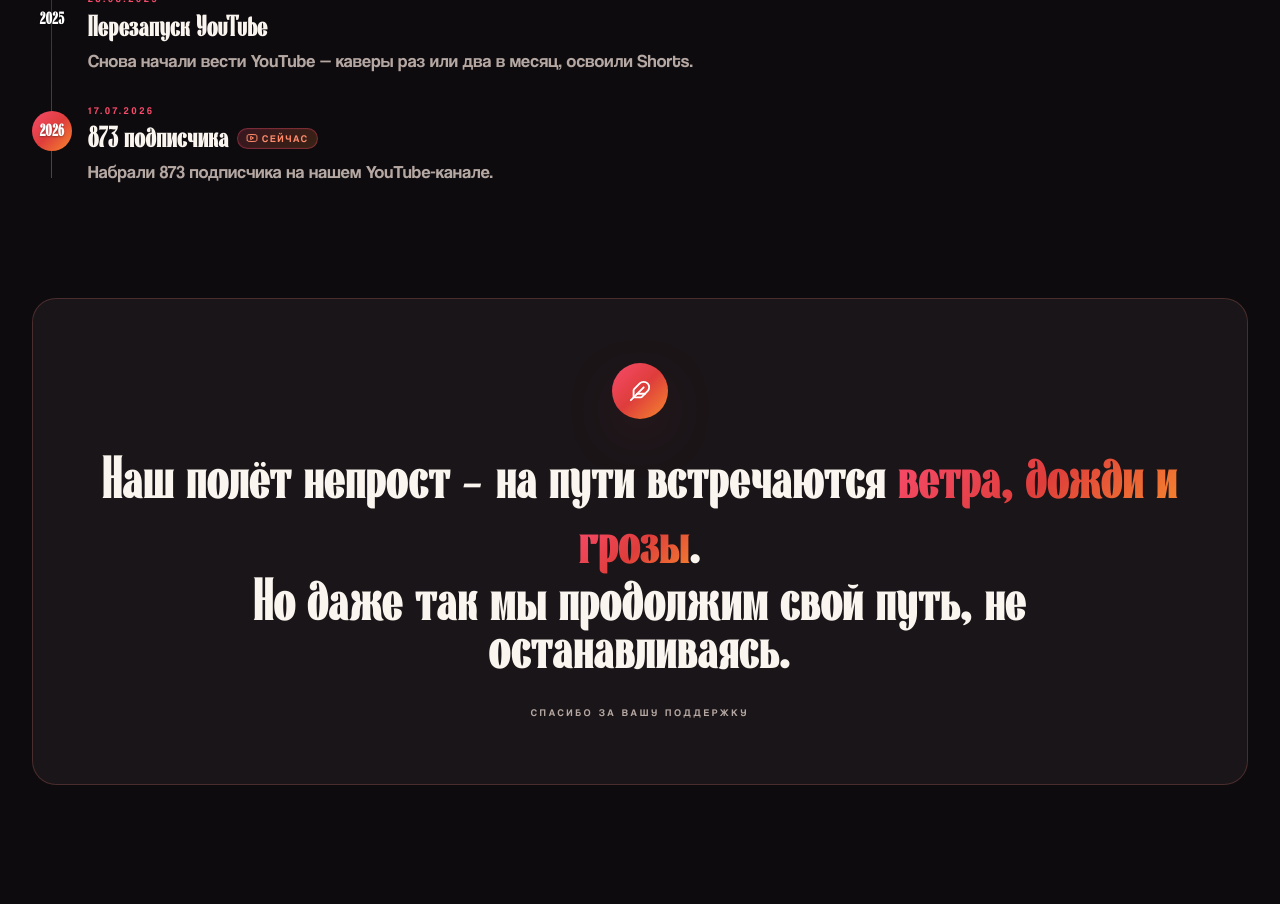
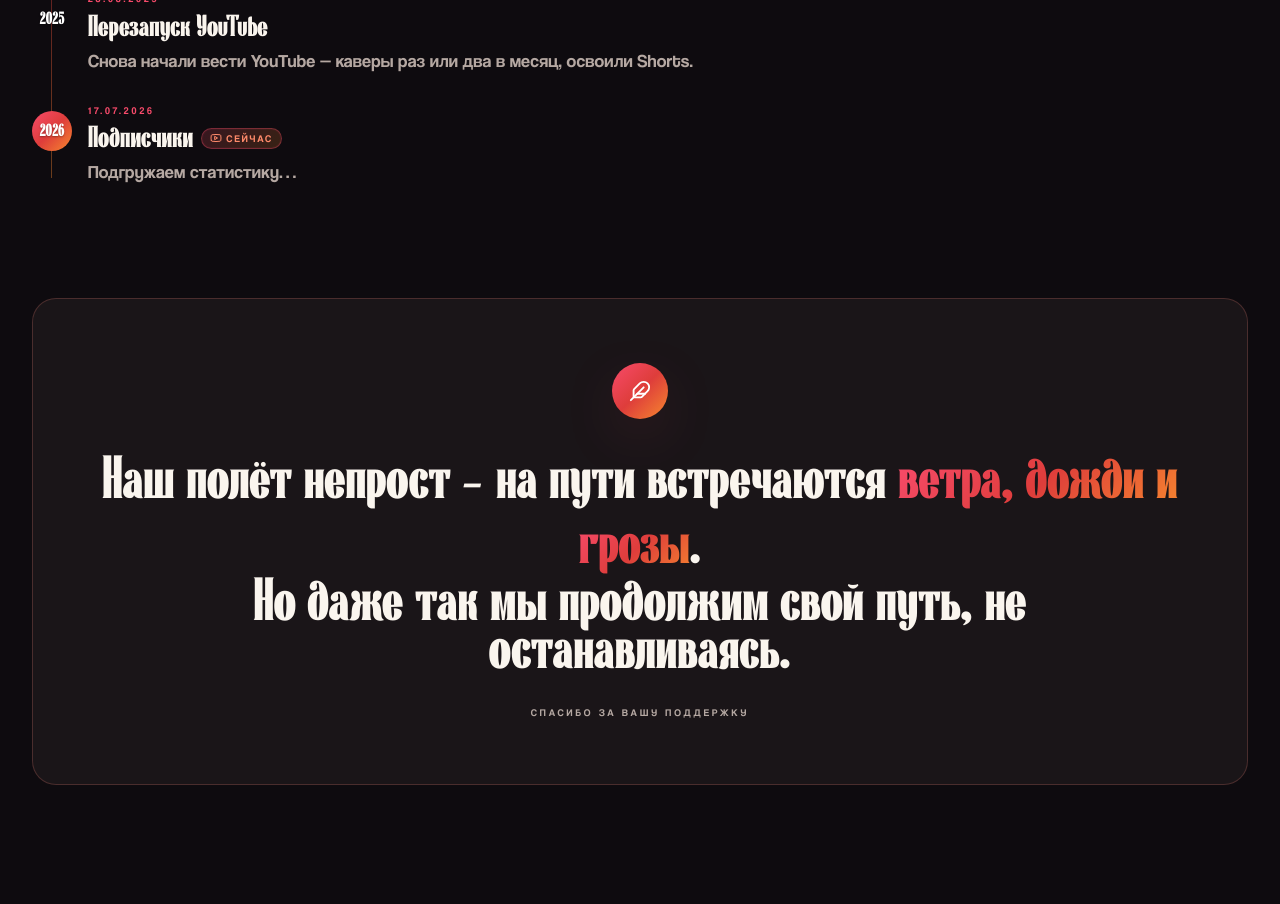
Before and after one commit to NerienAmandes/PhoenixSite, a React (Vite) app: page /about in a window 1280 px wide. Shown: the part 3300-4204 px from the top of the page. Built offline with nearby package versions, Linux system fonts and the light colour scheme; no server answers.

Commit message:
feat(about): подтягивать число подписчиков в блок 'Сейчас'

```diff
--- a/src/pages/AboutPage.tsx
+++ b/src/pages/AboutPage.tsx
@@ -133,11 +133,26 @@ const milestones = [
   {
     date: '17.07.2026',
     year: '2026',
-    title: '873 подписчика',
-    text: 'Набрали 873 подписчика на нашем YouTube-канале.',
+    title: 'Подписчики',
     isCurrent: true,
   },
 ]
+
+/**
+ * Склоняет «подписчик / подписчика / подписчиков» по числу.
+ *  1, 21, 31, …     → «подписчик»
+ *  2-4, 22-24, …    → «подписчика»
+ *  0, 5-20, 25-30,… → «подписчиков»
+ *  11-14 — исключение, всегда «подписчиков».
+ */
+function pluralizeSubs(n: number): string {
+  const abs = Math.abs(n) % 100
+  if (abs >= 11 && abs <= 14) return 'подписчиков'
+  const last = abs % 10
+  if (last === 1) return 'подписчик'
+  if (last >= 2 && last <= 4) return 'подписчика'
+  return 'подписчиков'
+}
 
 const gallery = [
   'https://coresg-normal.trae.ai/api/ide/v1/text_to_image?prompt=Cover%20band%20rehearsal%20in%20cozy%20living%20room%2C%20guitars%20and%20laptop%20with%20audio%20waveform%2C%20warm%20orange%20lamp%20light%2C%20analog%20film%20look&image_size=landscape_4_3',
@@ -389,7 +404,17 @@ export default function AboutPage() {
         <div className="mt-8 relative">
           <div className="absolute left-[19px] top-2 bottom-2 w-px bg-fire opacity-40" />
           <ol className="grid gap-6 sm:gap-7">
-            {milestones.map((m, i) => (
+            {milestones.map((m, i) => {
+              // Для «текущего» milestone подставляем живые цифры
+              // из YouTube-статистики, чтобы блок «Сейчас» не пустовал.
+              const currentText = m.isCurrent
+                ? ytStats
+                  ? ytStats.hiddenSubscribers
+                    ? 'Канал скрыл количество подписчиков'
+                    : `С нами уже ${formatNumber(ytStats.subscribers)} ${pluralizeSubs(ytStats.subscribers)}`
+                  : 'Подгружаем статистику…'
+                : m.text
+              return (
               <li
                 key={m.date}
                 className="relative pl-14 reveal"
@@ -416,10 +441,11 @@ export default function AboutPage() {
                   )}
                 </div>
                 <p className="text-base sm:text-lg leading-relaxed text-muted mt-1">
-                  {m.text}
+                  {currentText}
                 </p>
               </li>
-            ))}
+              )
+            })}
           </ol>
         </div>
       </section>
```
